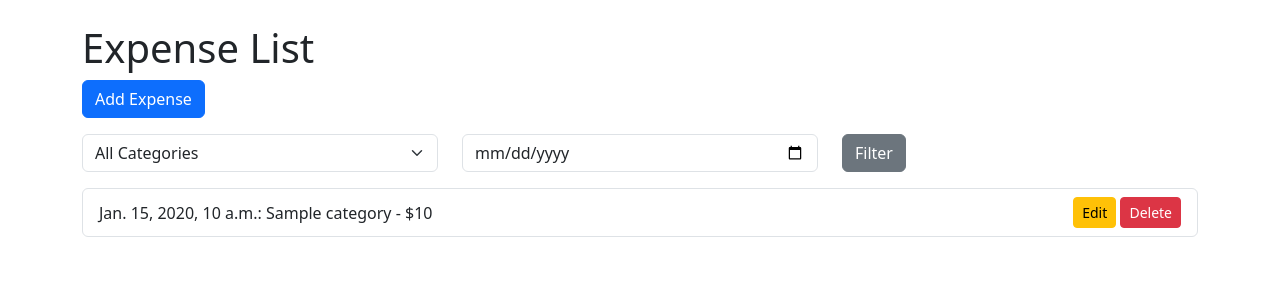
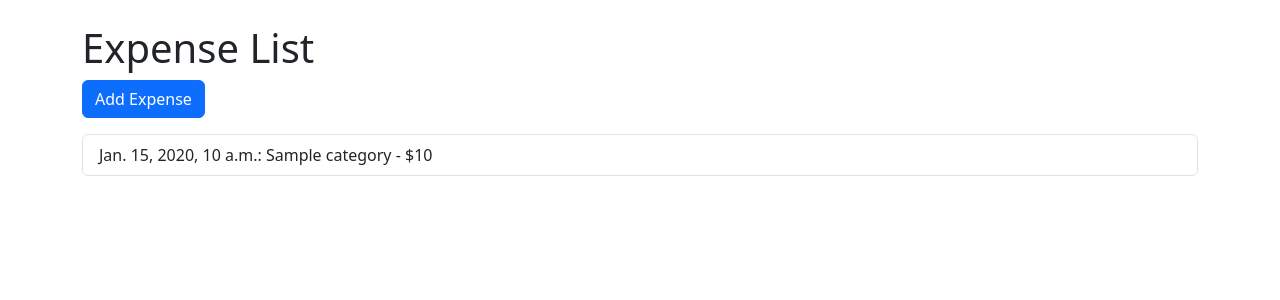
Before and after one commit to jiiiyaannn/Expense-Tracker, a Django app: template tracker/templates/tracker/expense_list.html in a window 1280 px wide. Shown: the top 300 px of the page. Run offline with Django 4.2, Linux system fonts and the light colour scheme; the template is opened without the code that fills it: most values are stand-ins (such as "Sample title", 1, 10 or a date in 2020).

Commit message:
Second Commit

```diff
--- a/tracker/templates/add_expense.html
+++ b/tracker/templates/add_expense.html
@@ -15,4 +15,8 @@
                 {{ form.as_p }}
             </div>
             <button type="submit" class="btn btn-primary">Add Expense</button>
-            <a href="{
+            <a href="{% url 'expense_list' %}" class="btn btn-secondary">Cancel</a>
+        </form>
+    </div>
+</body>
+</html>
--- a/tracker/templates/tracker/expense_list.html
+++ b/tracker/templates/tracker/expense_list.html
@@ -10,34 +10,10 @@
     <div class="container">
         <h1 class="mt-4">Expense List</h1>
         <a href="{% url 'add_expense' %}" class="btn btn-primary mb-3">Add Expense</a>
-
-        <form method="GET" class="mb-3">
-            <div class="row">
-                <div class="col">
-                    <select name="category" class="form-select">
-                        <option value="">All Categories</option>
-                        {% for choice in form.category.field.choices %}
-                            <option value="{{ choice.0 }}">{{ choice.1 }}</option>
-                        {% endfor %}
-                    </select>
-                </div>
-                <div class="col">
-                    <input type="date" name="date" class="form-control" placeholder="Filter by date">
-                </div>
-                <div class="col">
-                    <button type="submit" class="btn btn-secondary">Filter</button>
-                </div>
-            </div>
-        </form>
-
         <ul class="list-group">
             {% for expense in expenses %}
-                <li class="list-group-item d-flex justify-content-between align-items-center">
+                <li class="list-group-item">
                     {{ expense.date }}: {{ expense.category }} - ${{ expense.amount }}
-                    <div>
-                        <a href="{% url 'update_expense' expense.pk %}" class="btn btn-warning btn-sm">Edit</a>
-                        <a href="{% url 'delete_expense' expense.pk %}" class="btn btn-danger btn-sm">Delete</a>
-                    </div>
                 </li>
             {% endfor %}
         </ul>
```
